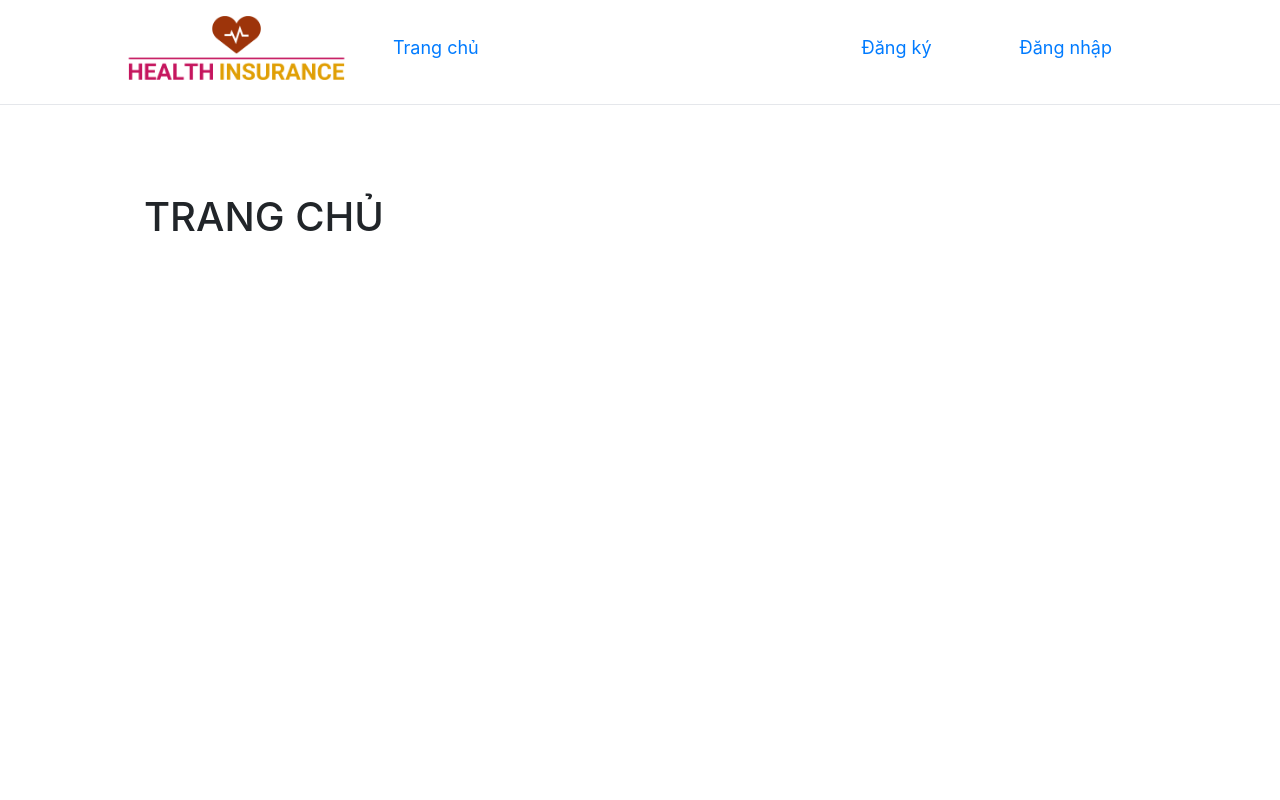
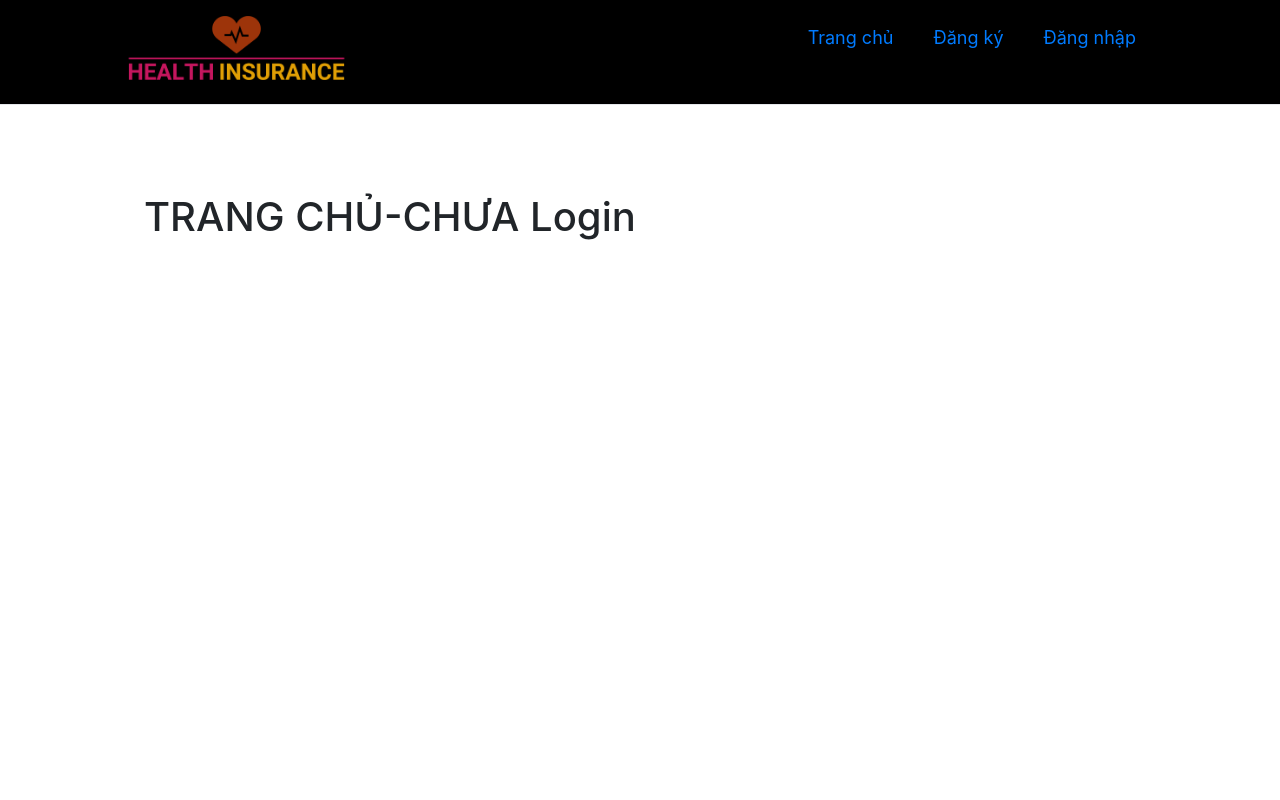
Before and after one commit to nzerefdragneel/PTUD_FE, a React (Create React App) app: page / in a window 1280 px wide. Shown: the top 800 px of the page. Built offline with nearby package versions, Linux system fonts and the light colour scheme.

Commit message:
edit header, sidebar

```diff
--- a/src/App.js
+++ b/src/App.js
@@ -62,51 +62,63 @@ class App extends Component {
     return (
       <div className="">
         {/* headers */}
-        <div className="pt-3 pb-4 px-32 flex flex-row flex-wrap justify-between border-b mb-2">
-          <div className="flex flex-row flex-wrap text-lg items-center">
+        <div className="pt-3 pb-4 px-32 flex flex-row  justify-between border-b mb-2 bg-black" >
+          <div className="flex flex-row flex-wrap text-lg  items-center">
             <img
               src="./assets/logo_0.png"
               className="h-16 w-auto mr-2"
               alt="logo"
             />
-            <a href="/" className="nav-link">
-              <div className="px-6 py-2.5 mr-2 rounded-lg hover:bg-medium-green hover:cursor-pointer hover:ease-linear duration-300">
+
+          </div>
+
+          {currentUser ? (
+           // Header sau khi đăng nhập
+
+            <div className="flex flex-row gap-2 text-lg">
+               <a href="/" className="nav-link">
+              <div className=" rounded-lg hover:bg-pink-400 hover:cursor-pointer hover:ease-linear duration-300">
                 Trang chủ
               </div>
             </a>
-          </div>
-          {currentUser ? (
-            <div className="flex flex-row gap-2 text-lg">
               <a href="/profile" className="nav-link">
-                <div className="px-6 py-2.5 rounded-lg hover:bg-medium-green hover:cursor-pointer hover:ease-linear duration-300">
+                <div className=" rounded-lg hover:bg-pink-400 hover:cursor-pointer hover:ease-linear duration-300">
                   Hồ sơ cá nhân
                 </div>
               </a>
-              <a href="/register" className="nav-link">
-                <div className="px-6 py-2.5 rounded-lg hover:bg-medium-green hover:cursor-pointer hover:ease-linear duration-300">
+              { <a href="/register" className="nav-link">
+                <div className=" rounded-lg hover:bg-pink-400 hover:cursor-pointer hover:ease-linear duration-300">
                   Đăng ký bảo hiểm
                 </div>
-              </a>
+              </a>/*
               <a href="/status_user" className="nav-link">
-                <div className="px-6 py-2.5 rounded-lg hover:bg-medium-green hover:cursor-pointer hover:ease-linear duration-300">
+                <div className="px-6 py-2.5 rounded-lg hover:bg-pink-400 hover:cursor-pointer hover:ease-linear duration-300">
                   Tình trạng đăng ký
                 </div>
-              </a>
+              </a> */}
               <a href="/login" className="nav-link" onClick={this.logOut}>
-                <div className="px-6 py-2.5 rounded-lg hover:bg-medium-green hover:cursor-pointer hover:ease-linear duration-300">
+                <div className=" rounded-lg hover:bg-pink-400
+                 hover:cursor-pointer hover:ease-linear duration-300">
                   Đăng xuất
                 </div>
               </a>
             </div>
           ) : (
+
             <div className="flex flex-row gap-2 text-lg">
+               <a href="/" className="nav-link">
+              <div className=" rounded-lg hover:bg-pink-400 hover:cursor-pointer hover:ease-linear duration-300">
+                Trang chủ
+              </div>
+            </a>
               <Link to={"/signup"} className="nav-link">
-                <div className="px-6 py-2.5 rounded-lg hover:bg-medium-green hover:cursor-pointer hover:ease-linear duration-300">
+                <div className=" rounded-lg hover:bg-pink-400
+                 hover:cursor-pointer hover:ease-linear duration-300">
                   Đăng ký
                 </div>
               </Link>
               <Link to={"/login"} className="nav-link">
-                <div className="px-6 py-2.5 rounded-lg hover:bg-medium-green hover:cursor-pointer hover:ease-linear duration-300">
+                <div className=" rounded-lg hover:bg-pink-400  hover:cursor-pointer hover:ease-linear duration-300">
                   Đăng nhập
                 </div>
               </Link>
@@ -115,7 +127,8 @@ class App extends Component {
         </div>
         {/* {role==""? ( */}
         <div className="min-h-screen flex">
-          <div className="flex-none w-64 h-14">
+          <div className="flex-none w-64
+          ">
             {currentUser && <SidesMenu />}
           </div>
 
--- a/src/components/home.component.js
+++ b/src/components/home.component.js
@@ -37,7 +37,7 @@ const Home = () => {
     return (
         <>
             <div className=" ">
-                    Home
+                    Trang chủ- lOGIN
             </div>
         </>
     );
--- a/src/components/lading.component.js
+++ b/src/components/lading.component.js
@@ -37,7 +37,7 @@ function Lading() {
     return (
         <div className="">
             <div className='flex flex-col items-start gap-2 px-2 py-2 my-5 mr-5 -ml-36'>
-                <h1>TRANG CHỦ</h1>
+                <h1>TRANG CHỦ-CHƯA Login</h1>
             </div>
 
 
--- a/src/components/profile.component.js
+++ b/src/components/profile.component.js
@@ -80,7 +80,6 @@ export default class Profile extends Component {
     <>
       <div className=" ">
 
-
           <div className="grid place-items-center items-center place-content-centers content-center gap-4">
           <Link to={"/edituser"} className=" text-gray-900 hover:none">
         <button  className="rounded-md text-gray-900 px-3 py-2 text-sm font-semibold shadow-sm bg-green-600 hover:bg-blue-500 focus-visible:outline focus-visible:outline-2 focus-visible:outline-offset-2 focus-visible:outline-indigo-600">
--- a/src/components/signup.component.js
+++ b/src/components/signup.component.js
@@ -155,7 +155,7 @@ function Signup() {
                 validations={[required, vpassword]}
               />
             </div>
-            <div className="form-group">
+            {/* <div className="form-group">
               <label htmlFor="confirmPassword" className="font-semibold mb-2 mt-2">
                 Nhập lại mật khẩu Mật khẩu
               </label>
@@ -171,7 +171,7 @@ function Signup() {
                 validations={[required]}
               />
             </div>
-
+            */}
             <div className="form-group">
               <button
                 className="w-full py-2.5 text-white bg-dark-green rounded-lg text-sm mt-3"
```
Also changed, not shown: public/assets/logo_app.png (deleted).
